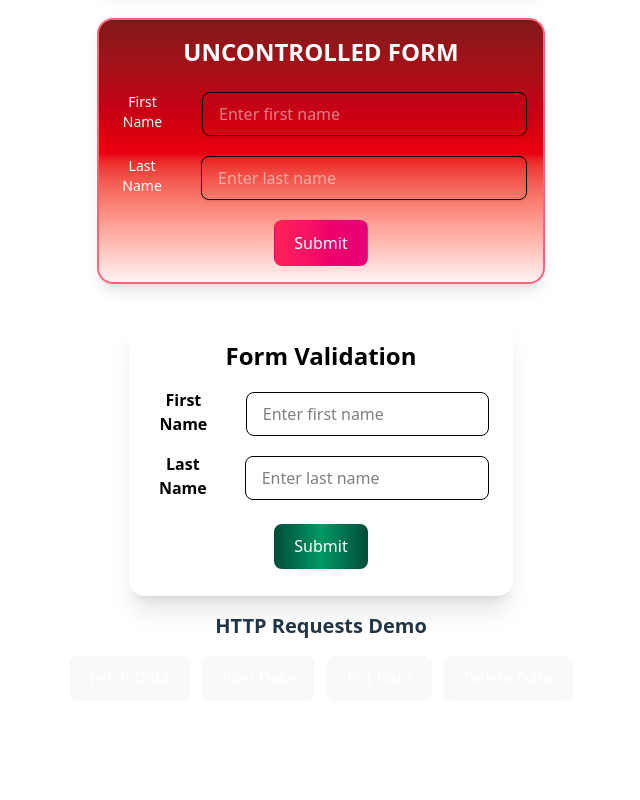
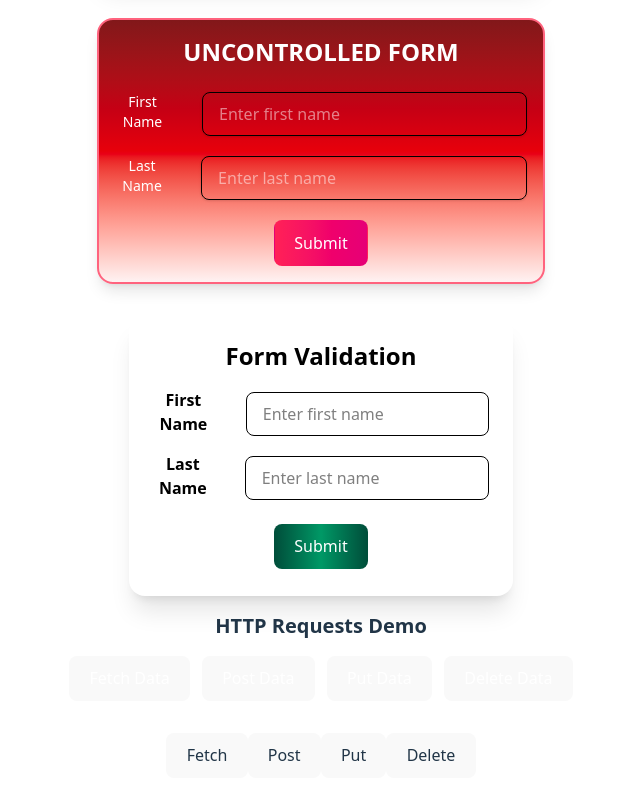
Before and after one commit to adityathakur-cse/React-Practice, a React (Vite) app: page / in a window 1280 px wide. Shown: the part 3231-4031 px from the top of the page, without its empty margins (319-959 px from the left). Before the commit the page ends 3996 px from the top, so only its background shows below. Built offline with nearby package versions, Linux system fonts and the light colour scheme.

Commit message:
HTTP Methods concepts

```diff
--- a/package.json
+++ b/package.json
@@ -11,6 +11,7 @@
   },
   "dependencies": {
     "@tailwindcss/vite": "^4.1.16",
+    "axios": "^1.13.2",
     "react": "^19.1.1",
     "react-dom": "^19.1.1",
     "tailwindcss": "^4.1.16"
--- /dev/null
+++ b/src/HTTPMethods/HTTPRequestAxios.jsx
@@ -0,0 +1,111 @@
+import axios from "axios";
+import React, { useState } from "react";
+
+const HTTPRequestAxios = () => {
+  const [users, setUsers] = useState([]);
+  const [resMessage, setResMessage] = useState("");
+  const [errMessage, setErrMessage] = useState("");
+
+  // GET ALL USERS
+  const fetchData = () => {
+    axios
+      .get("https://jsonplaceholder.typicode.com/users")
+      .then((res) => setUsers(res.data))
+      .catch((err) => setErrMessage("Could not fetch users"));
+  };
+
+  // GET SINGLE USER
+//   const fetchSingleData = () => {
+//     axios
+//       .get("https://jsonplaceholder.typicode.com/users/3")
+//       .then((res) => setUsers([res.data]))
+//       .catch((err) => setErrMessage("Could not fetch user"));
+//   };
+
+  // POST
+  const postData = () => {
+    const newData = {
+      name: "Aditya",
+      username: "Aditya11",
+      email: "hello@gmail.com",
+    };
+
+    axios
+      .post("https://jsonplaceholder.typicode.com/users", newData)
+      .then((res) => {
+        setUsers([...users, res.data]); // append item
+        setResMessage("User created successfully");
+        setErrMessage("");
+      })
+      .catch(() => {
+        setErrMessage("User not created");
+        setResMessage("");
+      });
+  };
+  const putData = () => {
+    const updatedData = {
+      name: "Updated Aditya",
+      username: "Aditya11",
+      email: "updated@gmail.com",
+    };
+
+    axios
+      .put("https://jsonplaceholder.typicode.com/users/3", updatedData)
+      .then((res) => {
+        // update user in state
+        setUsers(
+          users.map((u) => (u.id === 3 ? { ...u, ...res.data } : u))
+        );
+        setResMessage("User updated successfully");
+        setErrMessage("");
+      })
+      .catch(() => {
+        setErrMessage("User not updated");
+        setResMessage("");
+      });
+  };
+
+  // DELETE
+  const deleteData = () => {
+    axios
+      .delete("https://jsonplaceholder.typicode.com/users/8")
+      .then(() => {
+        setUsers(users.filter((u) => u.id !== 8));
+        setResMessage("User deleted successfully");
+        setErrMessage("");
+      })
+      .catch(() => {
+        setErrMessage("User not deleted");
+        setResMessage("");
+      });
+  };
+
+  return (
+    <div>
+      <button onClick={fetchData}>Fetch</button>
+      {/* <button onClick={fetchSingleData}>Fetch Single</button> */}
+      <button onClick={postData}>Post</button>
+      <button onClick={putData}>Put</button>
+      <button onClick={deleteData}>Delete</button>
+
+      <p style={{ color: "green" }}>{resMessage}</p>
+      <p style={{ color: "red" }}>{errMessage}</p>
+
+      <ul>
+        {users.map((item) => (
+          <li key={item.id}>
+            <b>ID:</b> {item.id}
+            <br />
+            <b>Name:</b> {item.name}
+            <br />
+            <b>Email:</b> {item.email}
+            <br />
+            <hr />
+          </li>
+        ))}
+      </ul>
+    </div>
+  );
+};
+
+export default HTTPRequestAxios;
--- a/src/main.jsx
+++ b/src/main.jsx
@@ -29,7 +29,8 @@ import { ControlledComp } from './FormHandling/ControlledComp.jsx'
 import UncontrolledComp from './FormHandling/UncontrolledComp.jsx'
 import { ControlledComp1 } from './FormHandling/ControlledComp1.jsx'
 import FormValidation from './FormHandling/FormValidation.jsx'
-import HTTPRequestComp from './HTTPRequestComp.jsx'
+import HTTPRequestComp from './HTTPMethods/HTTPRequestComp.jsx'
+import HTTPRequestAxios from './HTTPMethods/HTTPRequestAxios.jsx'
 const firstele = <h2>This is my new element</h2>
 class Ucomponent extends React.Component{
   render(){
@@ -94,5 +95,6 @@ createRoot(document.getElementById('root')).render(
     <UncontrolledComp/>
     <FormValidation/>
     <HTTPRequestComp/>
+    <HTTPRequestAxios/>
   </StrictMode>,
 )
```
Also changed, not shown: src/HTTPMethods/HTTPRequestComp.jsx (renamed from src/HTTPRequestComp.jsx), 1 other file (tests, documents, lock files or other folders).
